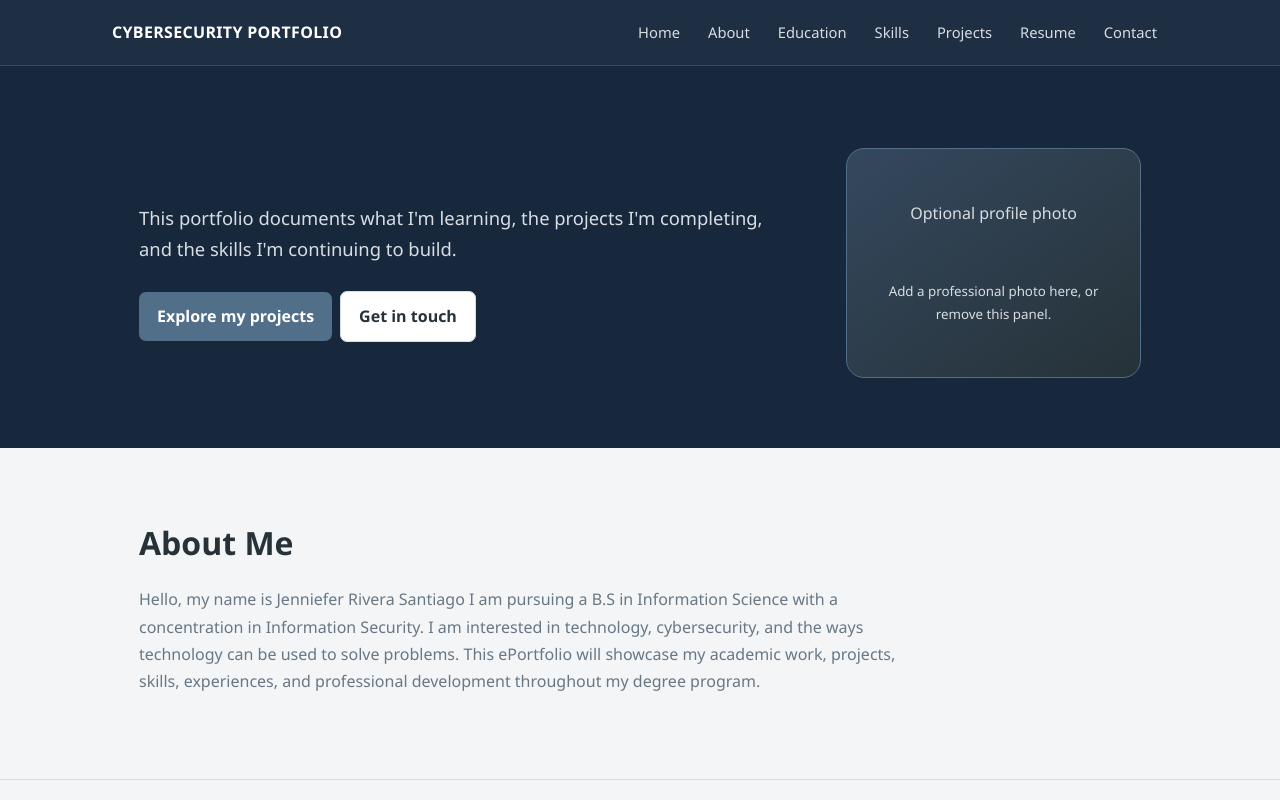
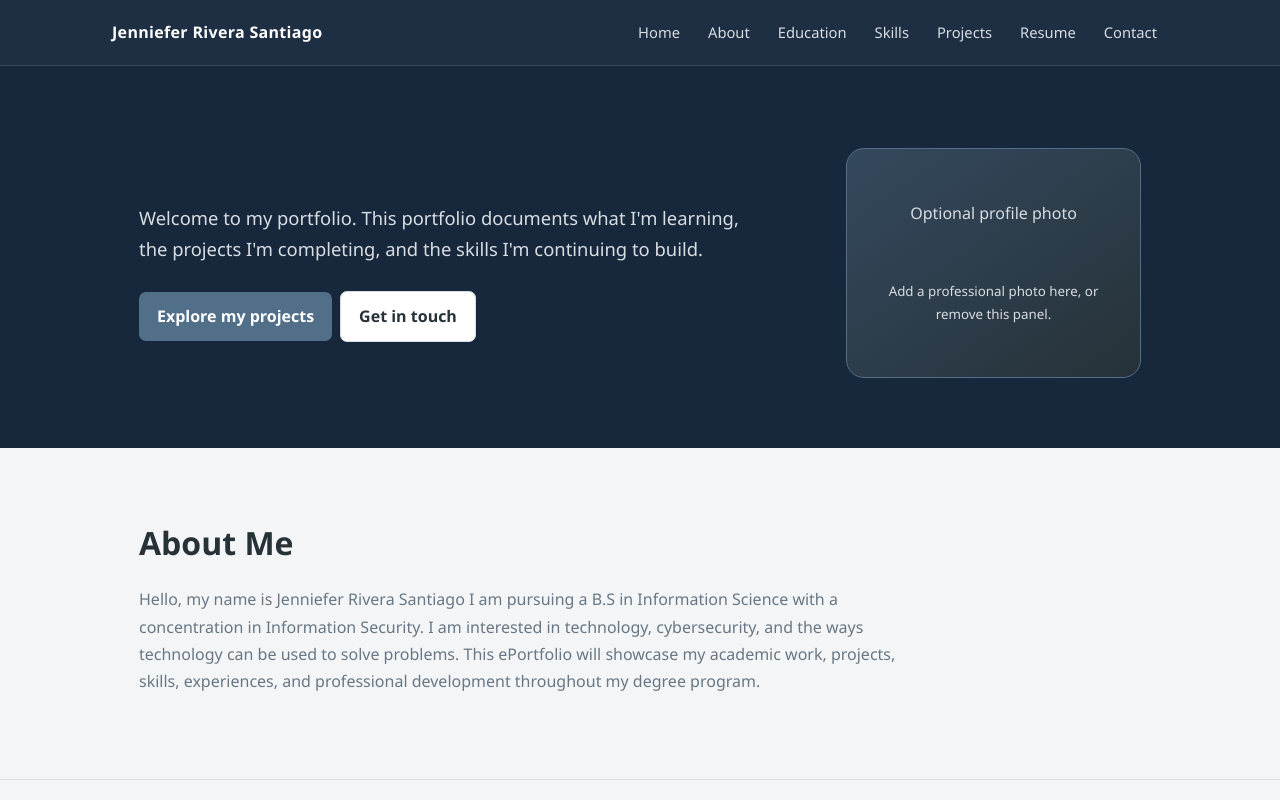
Before and after one commit to JennieferRivera/JennieferRivera-Portfolio, a plain HTML site: page index.html in a window 1280 px wide. Shown: the top 800 px of the page. Drawn offline with Linux system fonts and the light colour scheme.

Commit message:
Revise header and hero section content
Updated the header to include the full name and modified the introductory text in the hero section.

```diff
--- a/index.html
+++ b/index.html
@@ -1,6 +1,7 @@
 <!doctype html><html lang="en"><head><meta charset="utf-8"><meta name="viewport" content="width=device-width, initial-scale=1"><title>Welcome to my portfolio</title><link rel="stylesheet" href="assets/css/style.css"></head><body>
-<header class="topbar"><div class="nav"><a class="brand" href="#home">CYBERSECURITY PORTFOLIO</a><nav class="navlinks"><a href="#home">Home</a><a href="#about">About</a><a href="#education">Education</a><a href="#skills">Skills</a><a href="#projects">Projects</a><a href="#resume">Resume</a><a href="#contact">Contact</a></nav></div></header>
-<main><section class="hero" id="home"><div class="container hero-grid"><div><p class="lead">This portfolio documents what I'm learning, the projects I'm completing, and the skills I'm continuing to build.</p><a class="button" href="#projects">Explore my projects</a><a class="button secondary" href="#contact">Get in touch</a></div><div class="portrait">Optional profile photo<br><small>Add a professional photo here, or remove this panel.</small></div></div></section>
+<header class="topbar"><div class="nav"><a class="brand" href="#home">Jenniefer Rivera Santiago </a><nav class="navlinks"><a href="#home">Home</a><a href="#about">About</a><a href="#education">Education</a><a href="#skills">Skills</a><a href="#projects">Projects</a><a href="#resume">Resume</a><a href="#contact">Contact</a></nav></div></header>
+<main><section class="hero" id="home"><div class="container hero-grid"><div><p class="lead"> Welcome to my portfolio.
+    This portfolio documents what I'm learning, the projects I'm completing, and the skills I'm continuing to build.</p><a class="button" href="#projects">Explore my projects</a><a class="button secondary" href="#contact">Get in touch</a></div><div class="portrait">Optional profile photo<br><small>Add a professional photo here, or remove this panel.</small></div></div></section>
 <section class="section" id="about"><div class="container"><h2>About Me</h2><p class="section-intro">Hello, my name is Jenniefer Rivera Santiago
 I am pursuing a B.S in Information Science  with a concentration in Information Security. I am interested in technology, cybersecurity, and the ways technology can be used to solve problems.
 This ePortfolio will showcase my academic work, projects, skills, experiences, and professional development throughout my degree program.</p></div></section>
```
